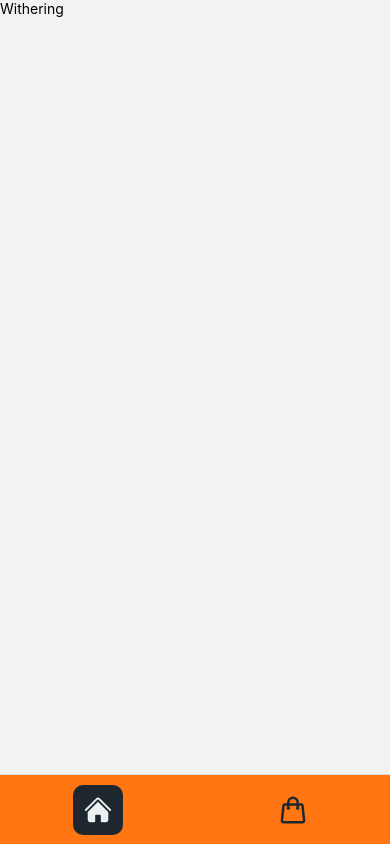
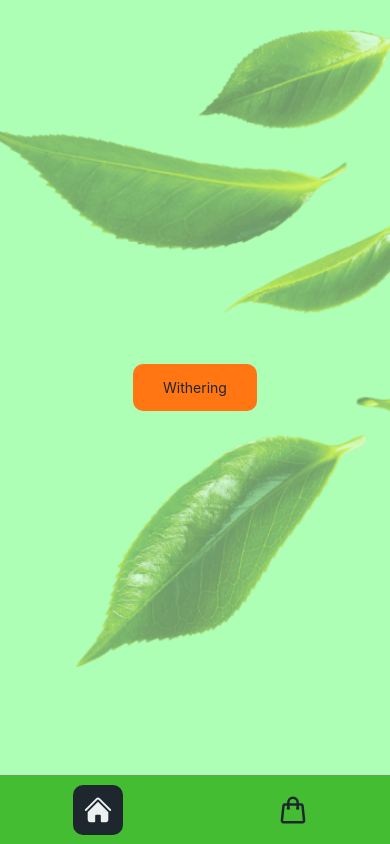
Before and after one commit to wahsandaruwan/tea_mobile_frontend, a React Native app: screen /InnerNav in a window 390 px wide. Built offline with nearby package versions, Linux system fonts and the light colour scheme.

Commit message:
Created withering screen

```diff
--- a/src/navigations/BottomNavigation.js
+++ b/src/navigations/BottomNavigation.js
@@ -21,7 +21,7 @@ export default function BottomNavigation() {
           BottomMenuIcons(route, focused),
         tabBarStyle: {
           height: 70,
-          backgroundColor: Colors.orange,
+          backgroundColor: Colors.primary,
         },
       })}
       initialRouteName="Withering"
--- a/src/screens/Welcome.js
+++ b/src/screens/Welcome.js
@@ -64,7 +64,7 @@ export default function Welcome({ navigation }) {
                 style={{
                   fontSize: 12,
                   textAlign: "center",
-                  color: Colors.light,
+                  color: Colors.dark,
                 }}
               >
                 Get Started
--- a/src/screens/Withering.js
+++ b/src/screens/Withering.js
@@ -1,9 +1,80 @@
-import { StyleSheet, Text, View } from "react-native";
-export default function Withering() {
+// ---------Inbuilt components & modules---------
+import {
+  SafeAreaView,
+  ScrollView,
+  ImageBackground,
+  View,
+  Text,
+  TouchableOpacity,
+} from "react-native";
+import { StatusBar } from "expo-status-bar";
+
+// ---------Third-party components & modules---------
+import * as Icons from "react-native-heroicons/solid";
+
+// ---------Constants---------
+import { Colors, Images } from "../constants";
+
+export default function Withering({ navigation }) {
   return (
-    <View>
-      <Text>Withering</Text>
-    </View>
+    <ScrollView
+      contentContainerStyle={{
+        flexGrow: 1,
+        alignItems: "center",
+        justifyContent: "center",
+      }}
+      style={{ display: "flex", backgroundColor: Colors.ternary }}
+      showsVerticalScrollIndicator={false}
+    >
+      <StatusBar style="dark" />
+      <SafeAreaView
+        style={{
+          width: "100%",
+          height: "100%",
+          justifyContent: "flex-end",
+        }}
+      >
+        <ImageBackground
+          source={Images.back}
+          style={{
+            flex: 1,
+            resizeMode: "cover",
+            justifyContent: "center",
+            alignItems: "center",
+            width: "100%",
+            height: "90%",
+          }}
+        >
+          <View
+            style={{
+              justifyContent: "center",
+              alignItems: "center",
+              width: "100%",
+              paddingHorizontal: 30,
+            }}
+          >
+            <TouchableOpacity
+              style={{
+                backgroundColor: Colors.orange,
+                paddingVertical: 15,
+                paddingHorizontal: 30,
+                borderRadius: 10,
+              }}
+              onPress={() => navigation.navigate("InnerNav")}
+            >
+              <Text
+                style={{
+                  color: Colors.dark,
+                  fontSize: 14,
+                  textAlign: "center",
+                }}
+              >
+                Withering
+              </Text>
+            </TouchableOpacity>
+          </View>
+        </ImageBackground>
+      </SafeAreaView>
+    </ScrollView>
   );
 }
-const styles = StyleSheet.create({});
```
